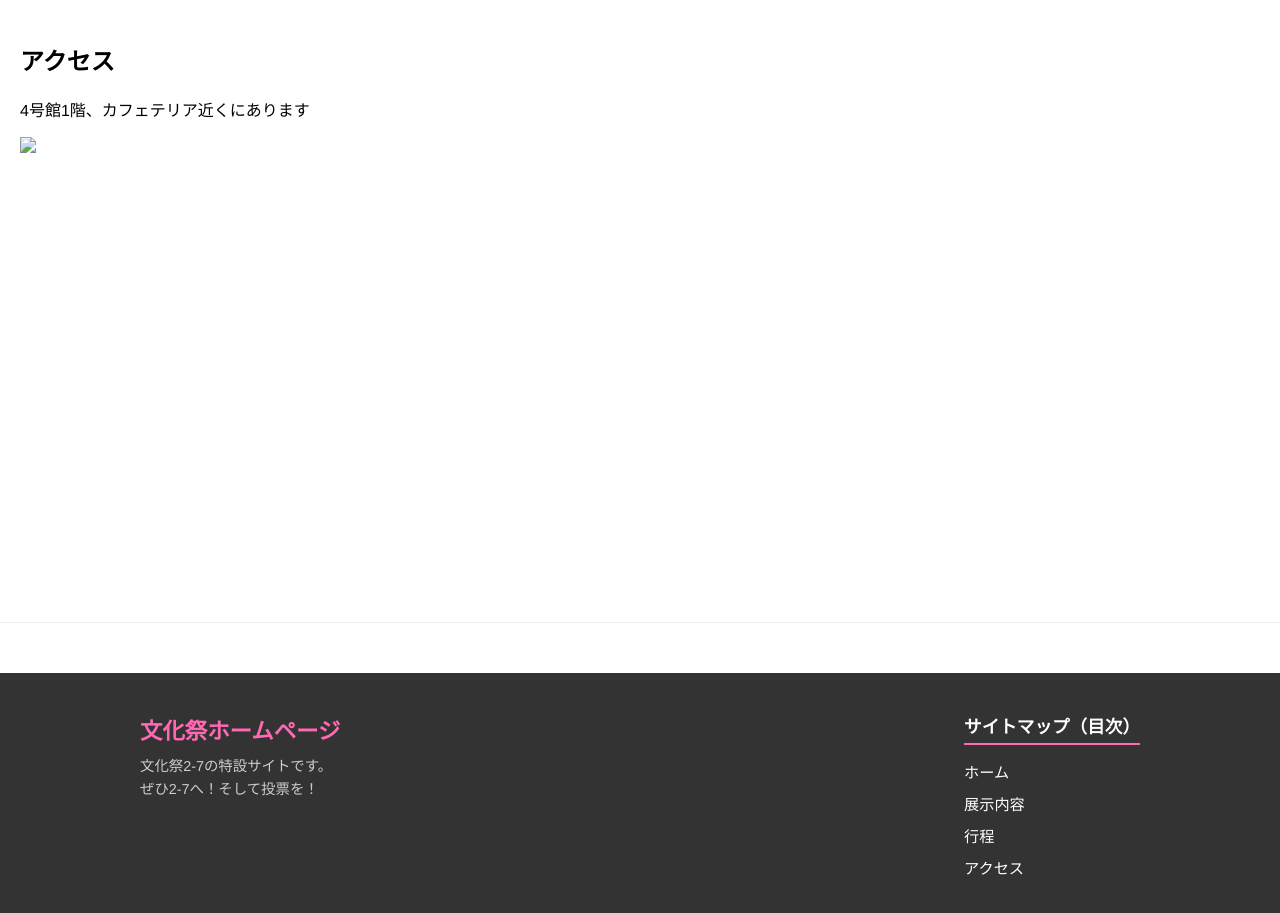
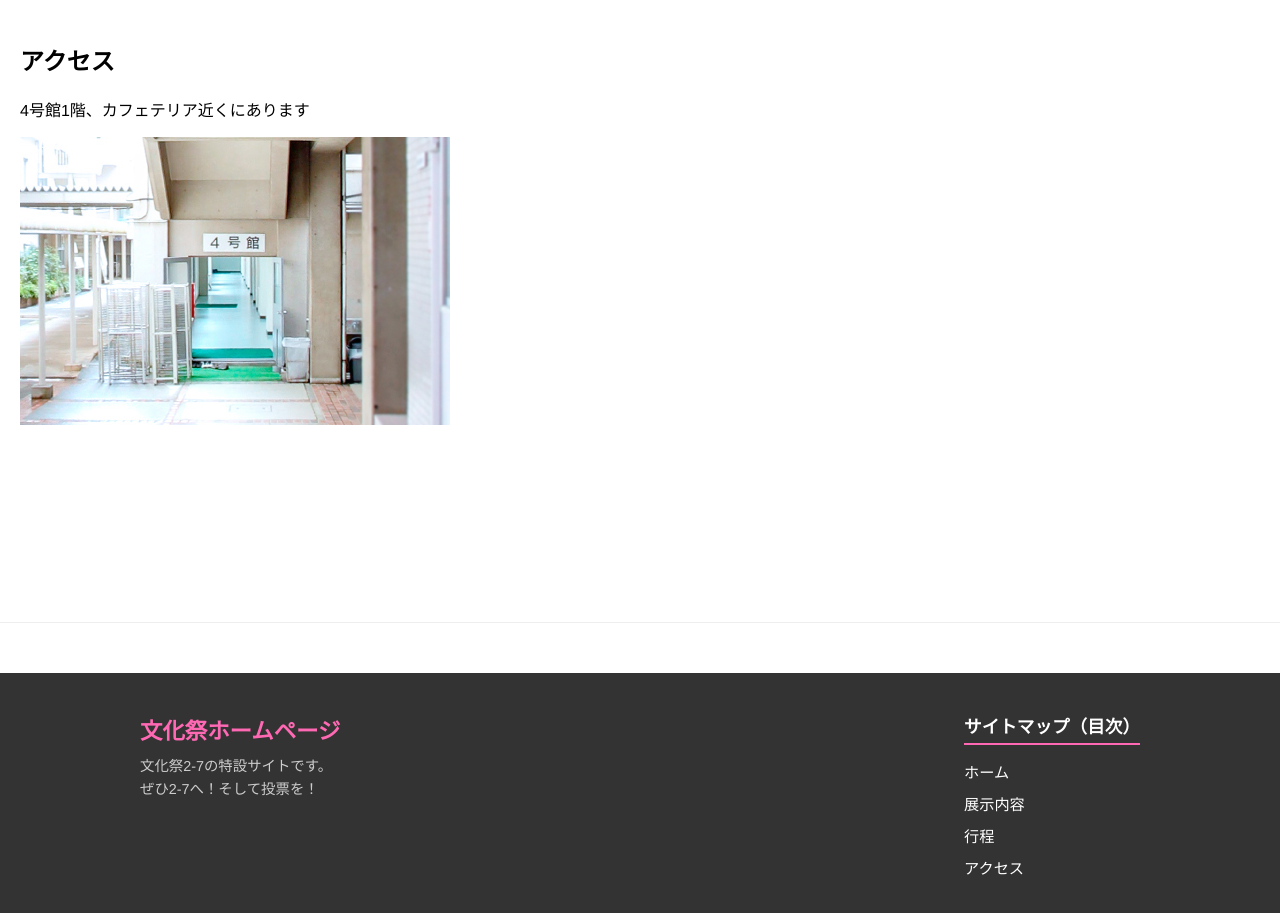
Before and after one commit to kaijo27bunkasai/kaijo27bunkasai.github.io, a plain HTML site: page index.html in a window 1280 px wide. Shown: the part 1620-2533 px from the top of the page. Drawn offline with Linux system fonts and the light colour scheme.

Commit message:
Update index.html

```diff
--- a/index.html
+++ b/index.html
@@ -51,7 +51,7 @@
             <section id="access" class="content-section">
                 <h2>アクセス</h2>
                 <p>4号館1階、カフェテリア近くにあります</p>
-                <img src=
+                <img src="4号館2.jpg" alt="4" class="4">
             </section>
         </main>
     </div>
```
